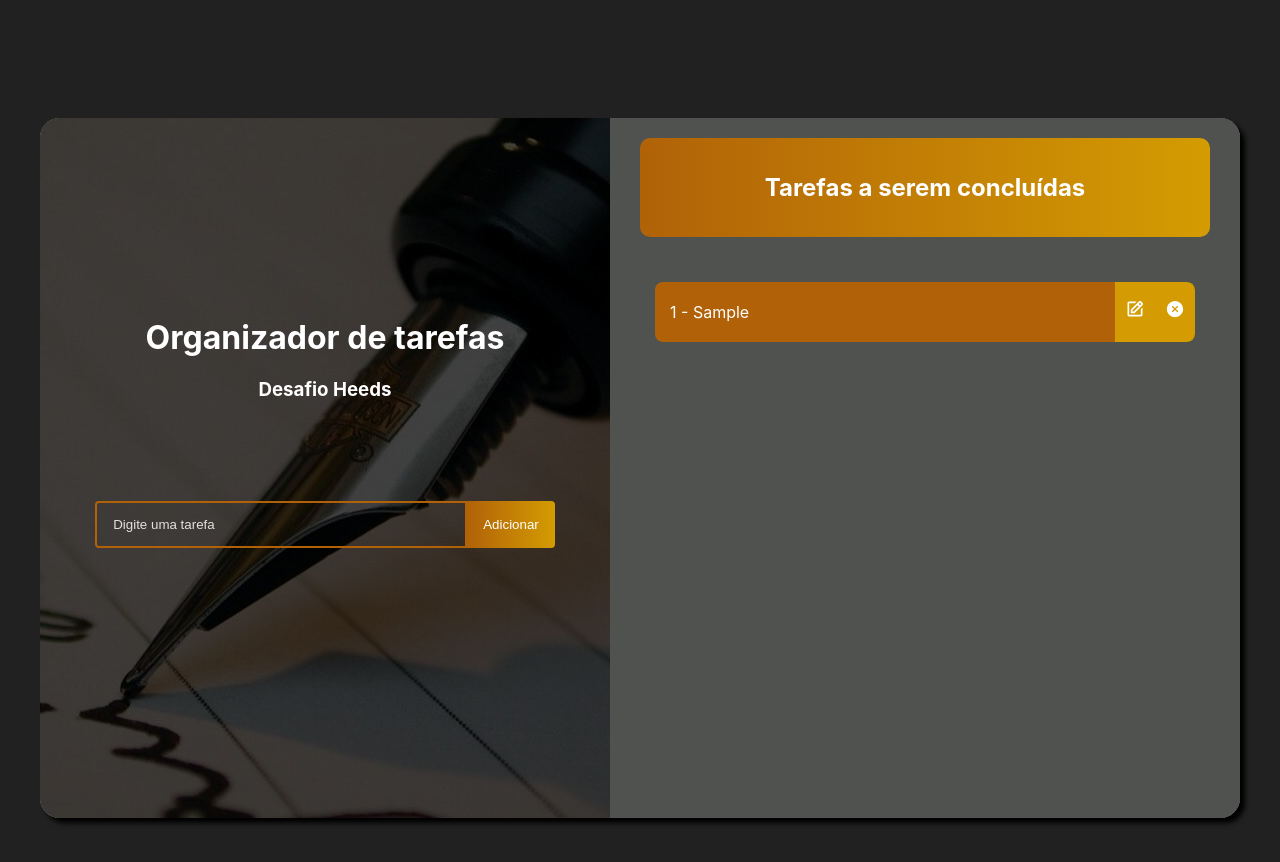
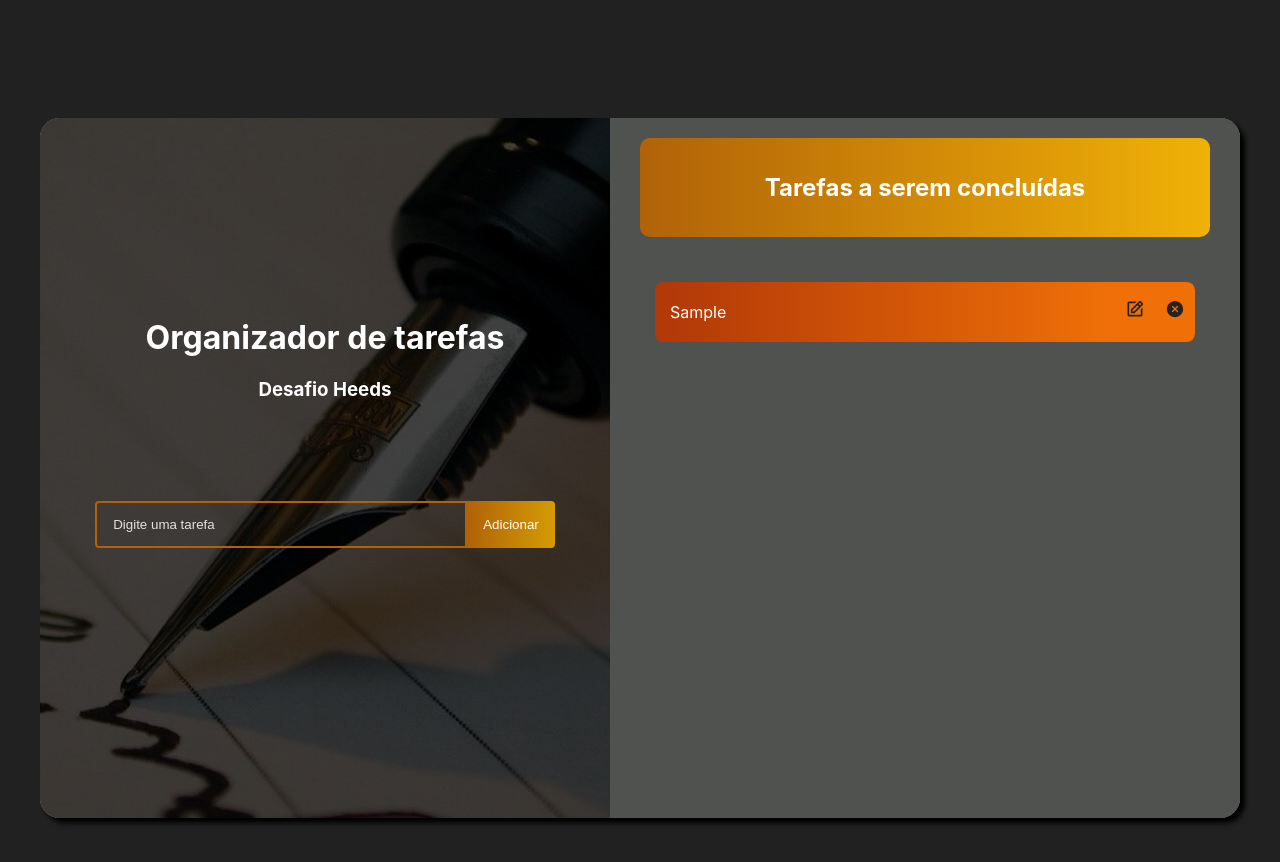
Before and after one commit to wilembergson/desafio-estagio-ts, a React (Create React App) app: page / in a window 1280 px wide. Both pictures are taken after typing "Sample" into the empty fields and a click on the button "Adicionar". Shown: the top 862 px of the page. Built offline with nearby package versions, Linux system fonts and the light colour scheme.

Commit message:
Ajustes nas cores

```diff
--- a/src/components/Tarefa/Tarefa.css
+++ b/src/components/Tarefa/Tarefa.css
@@ -2,7 +2,7 @@
     background: linear-gradient(
         90deg,
         rgb(177, 98, 8) 0%,
-        rgb(212, 156, 2) 100%
+        rgb(240, 178, 7) 100%
       );
     padding: 15px 0;
     margin-top: 15px;
@@ -13,7 +13,11 @@
 
 .tarefaObj{
     color: #FFF;
-    background: rgb(177, 98, 8);
+    background: linear-gradient(
+        90deg,
+        rgb(177, 56, 8) 0%,
+        rgb(240, 112, 7) 100%
+      );
     width: 100%;
     height: 60px;
     border-radius: 8px 0 0 8px;
@@ -27,11 +31,13 @@
 }
 
 .tarefaObj:hover{
-    background: rgb(196, 193, 35);
+    color: #000;
+    background: rgb(137, 197, 109);
     transition: 0.7s ease;
 }
+
 .tarefaObj-concluida{
-    color: rgb(71, 67, 67);
+    color: rgb(88, 80, 80);
     background: rgb(45, 37, 48);
     width: 100%;
     height: 60px;
@@ -49,16 +55,17 @@
     height: 60px;
     width: 50%;
     font-size: 20px;
-    color: #FFF;
-    background: rgb(212, 156, 2);
+    color: rgb(37, 34, 34);
+    background: rgb(240, 112, 7);
     border: none;
     cursor: pointer;
     overflow: hidden;
-
+    transition: 0.7s ease;
 }
 .botao:hover{
-    color: rgb(75, 2, 58);
-    border: none;
+
+    color: rgb(248, 240, 246);
+    background: rgb(97, 48, 2);
 }
 
 .icones{
@@ -85,7 +92,6 @@
 }
 
 .linha:hover{
-    border: orchid;
     transform: scale(1.1);
     transition: transform 0.5s ease;
 }
--- a/src/components/Tarefa/Tarefa.tsx
+++ b/src/components/Tarefa/Tarefa.tsx
@@ -36,15 +36,15 @@ export default function Tarefa({tarefas, removerTarefa, atualizarTarefa, tarefaC
             <h2>Tarefas a serem concluídas</h2>
             </div>
 
-            {tarefas.map((t: Task) => (
-                <div className="linha">
-                <div className={t.concluida ? "tarefaObj-concluida" : "tarefaObj"} key={t.id} onClick={() => tarefaCompleta(t.id)}>
-                    <label>{t.id} - {t.texto}</label>
-                </div>
-                <div className="icones">
-                        <button className="botao" onClick={() => setEdit({id: t.id, texto: t.texto})}><BiEdit/></button>
-                        <button className="botao" onClick={() =>removerTarefa(t.id)}><IoIosCloseCircle/></button>
-                </div>
+            {tarefas.map((t: Task, index) => (
+                <div className="linha" key={index}>
+                    <div className={t.concluida ? "tarefaObj-concluida" : "tarefaObj"} onClick={() => tarefaCompleta(t.id)}>
+                        <label>{t.texto}</label>
+                    </div>
+                    <div className="icones">
+                            <button className="botao" onClick={() => setEdit({id: t.id, texto: t.texto})}><BiEdit/></button>
+                            <button className="botao" onClick={() =>removerTarefa(t.id)}><IoIosCloseCircle/></button>
+                    </div>
                 </div>
             ))}
         </div>
--- a/src/components/TarefasForm/TarefaForm.css
+++ b/src/components/TarefasForm/TarefaForm.css
@@ -24,4 +24,5 @@
   );
   color: #fff;
   text-transform: capitalize;
+  transition: background 0.5s ease;
 }
```
